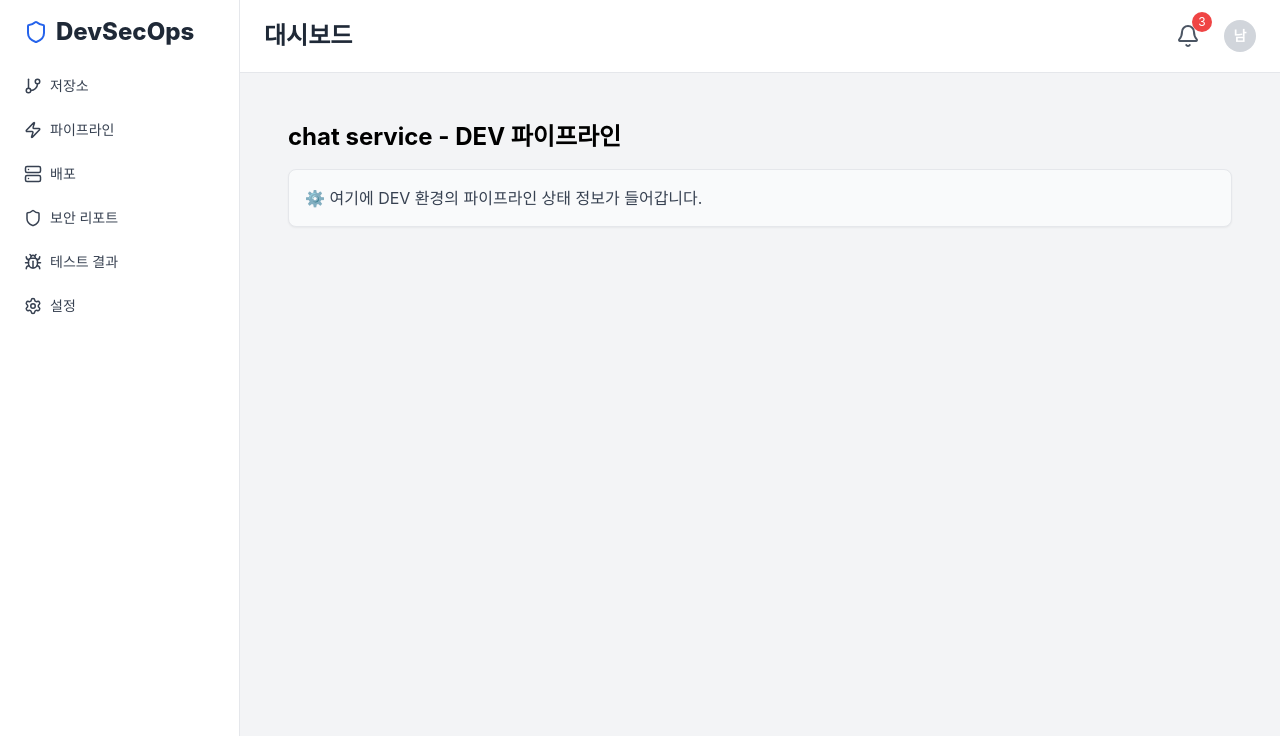
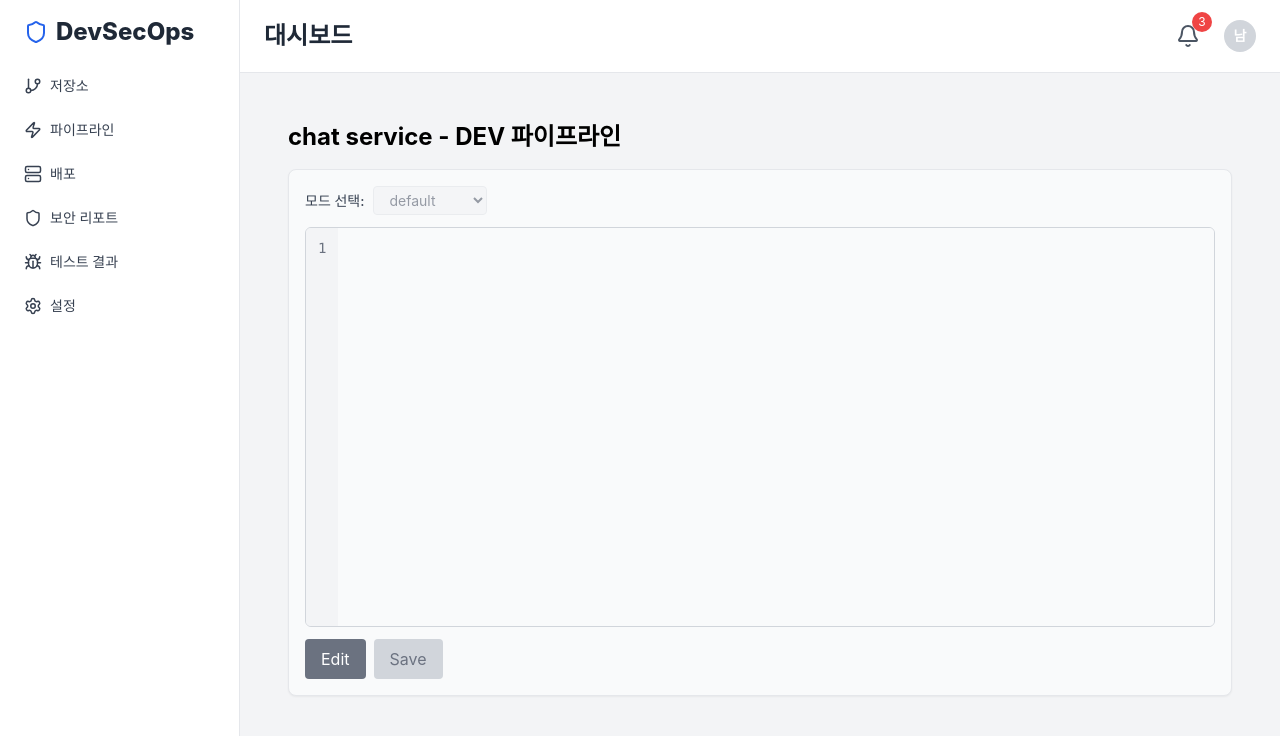
Before and after one commit to nam9ming/DevSecOps, a React (Create React App) app: page /service/chat-service/env/dev in a window 1280 px wide. Shown: the top 736 px of the page. Built offline with nearby package versions, Linux system fonts and the light colour scheme; no server answers.

Commit message:
Update EnvPage to include new component

```diff
--- a/src/pages/EnvPage.js
+++ b/src/pages/EnvPage.js
@@ -1,16 +1,18 @@
 import { useParams } from 'react-router-dom';
+import Textarea from '../components/Textarea';
 
 const EnvPage = () => {
   const { serviceId, envId } = useParams();
 
+  const jobName = `${serviceId}-${envId}`;
+  console.log(jobName);
   return (
     <div className="p-6">
       <h2 className="text-2xl font-bold mb-4">
         {serviceId.replace('-', ' ')} - {envId.toUpperCase()} 파이프라인
       </h2>
       <div className="border p-4 bg-gray-50 rounded-lg shadow-sm">
-        <p className="text-gray-700">⚙️ 여기에 {envId.toUpperCase()} 환경의 파이프라인 상태 정보가 들어갑니다.</p>
-        {/* 추후에 실제 API 연동 or 컴포넌트 삽입 */}
+        <Textarea jobName={jobName}/>
       </div>
     </div>
   );
```
